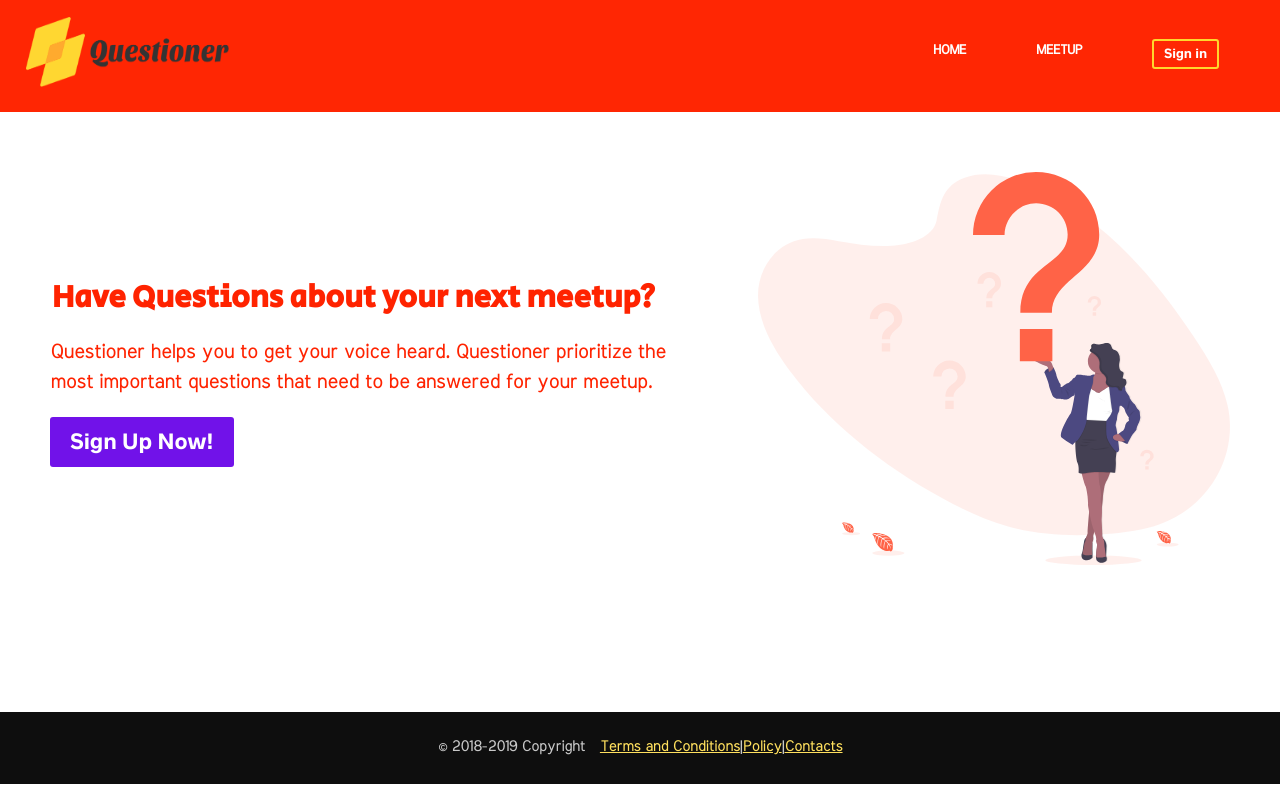
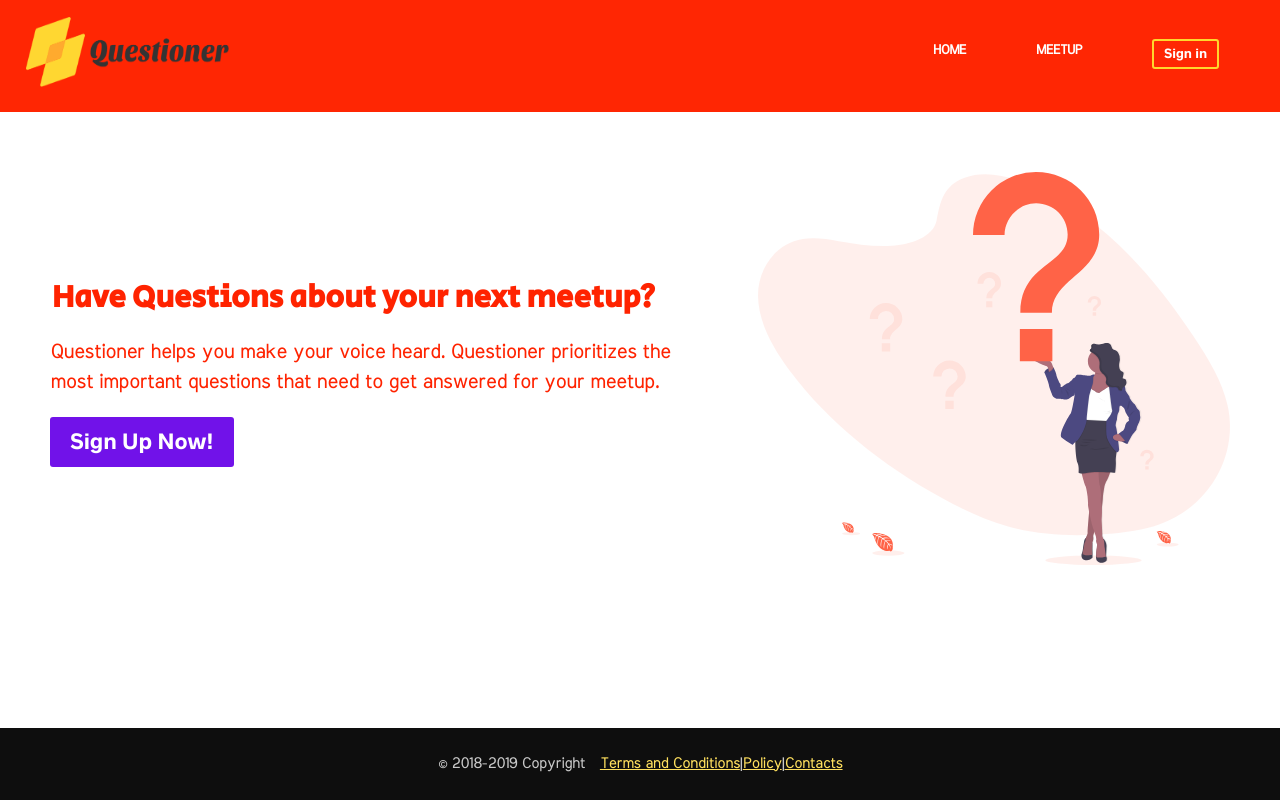
Before and after one commit to dayoaj/questioner, a plain HTML site: page UI/index.html in a window 1280 px wide. Drawn offline with Linux system fonts and the light colour scheme.

Commit message:
[Bug #163169424] Add Feedbacks From Review for UI

```diff
--- a/UI/index.html
+++ b/UI/index.html
@@ -39,9 +39,9 @@
             <div class="hero-text">
               <h1>Have Questions about your next meetup?</h1>
               <p class="">
-                Questioner helps you to get your voice heard. Questioner
-                prioritize the most important questions that need to be answered
-                for your meetup.
+                Questioner helps you make your voice heard. Questioner
+                prioritizes the most important questions that need to get
+                answered for your meetup.
               </p>
               <a class="btn btn-secondary" href="signup.html">Sign Up Now!</a>
             </div>
@@ -51,7 +51,7 @@
           </div>
         </section>
       </main>
-
+    </div>
     <footer>
       <div class="content">
         <div class="copyright">© 2018-2019 Copyright</div>
@@ -59,6 +59,5 @@
         <a href="">Contacts</a>
       </div>
     </footer>
-    </div>
   </body>
 </html>
--- a/UI/profile.css
+++ b/UI/profile.css
@@ -176,4 +176,7 @@
   .profile-details, .profile-top-questions {
     width: 90%;
   }
+  .profile-secondary {
+    flex-direction: column;
+  }
 }
--- a/UI/style.css
+++ b/UI/style.css
@@ -24,6 +24,7 @@
 html {
   box-sizing: border-box;
   font-size: 10px;
+  height: 100%;
 }
 
 *, *:before, *:after {
@@ -36,6 +37,12 @@ body {
   font-size: 1.5rem;
   line-height: 1.5;
   font-family: 'Meera Inimai';
+  min-height: 100%;
+  display: flex;
+  flex-direction: column;
+}
+.wrapper {
+  flex:1 0 auto;
 }
 
 a {
@@ -316,15 +323,16 @@ section#hero {
   /* background: linear-gradient(135deg, #FF4A2D 0, #FF2300 100%); */
   color: #FF2300;
   padding: 4em 2rem 0 2rem;
+  flex-grow: 1;
 }
 
 .layout-two-col {
   display: flex;
-  flex-direction: row;
   align-items: center;
   padding: 0 2em;
   width: 100%;
   margin: 0 auto;
+  justify-content: space-around;
 }
 
 .hero-text {
@@ -354,6 +362,7 @@ footer {
   padding: 0;
   margin: 0;
   align-items: center;
+  flex-shrink: unset;
 }
 
 footer .content {
@@ -372,7 +381,7 @@ footer a {
 
 @media all and (max-width: 800px) {
   header {
-    max-height: 10%;
+    max-height: 30%;
   }
   nav>ul {
     justify-content: space-around;
```
Also changed, not shown: UI/addmeetup.html (+3 -3 lines), UI/dashboard.html (+1 -1 lines), UI/editmeetup.html (+1 -1 lines), UI/editprofile.html (+1 -1 lines), UI/forms.css (+6 -3 lines), UI/meetup.html (+1 -1 lines), UI/meetupdetails.html (+1 -1 lines), UI/profile.html (+1 -1 lines), UI/question.html (+1 -1 lines), UI/signin.html (+2 -2 lines), UI/signup.html (+2 -2 lines). Lines whose indentation alone changed are shown as unchanged.
